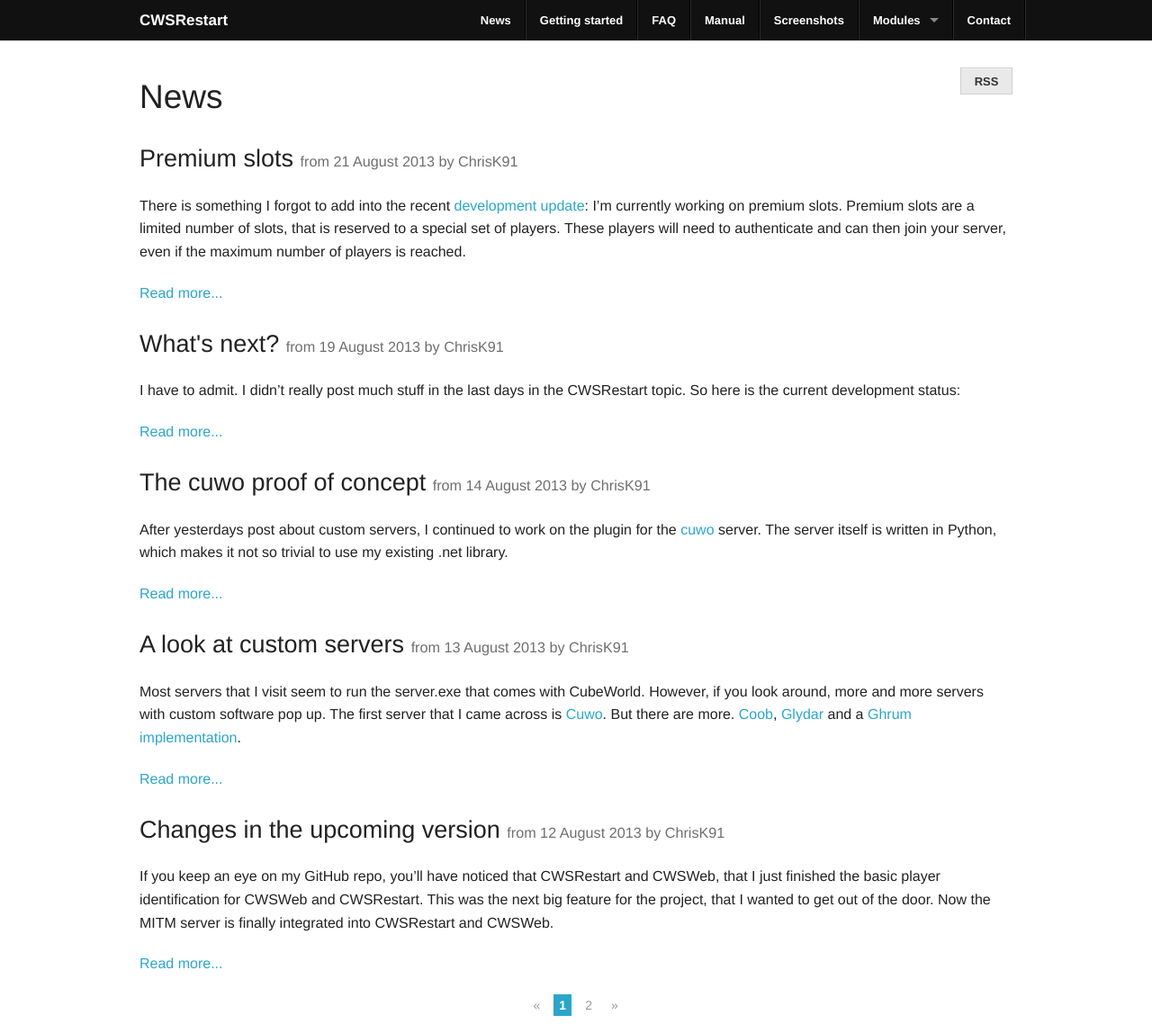
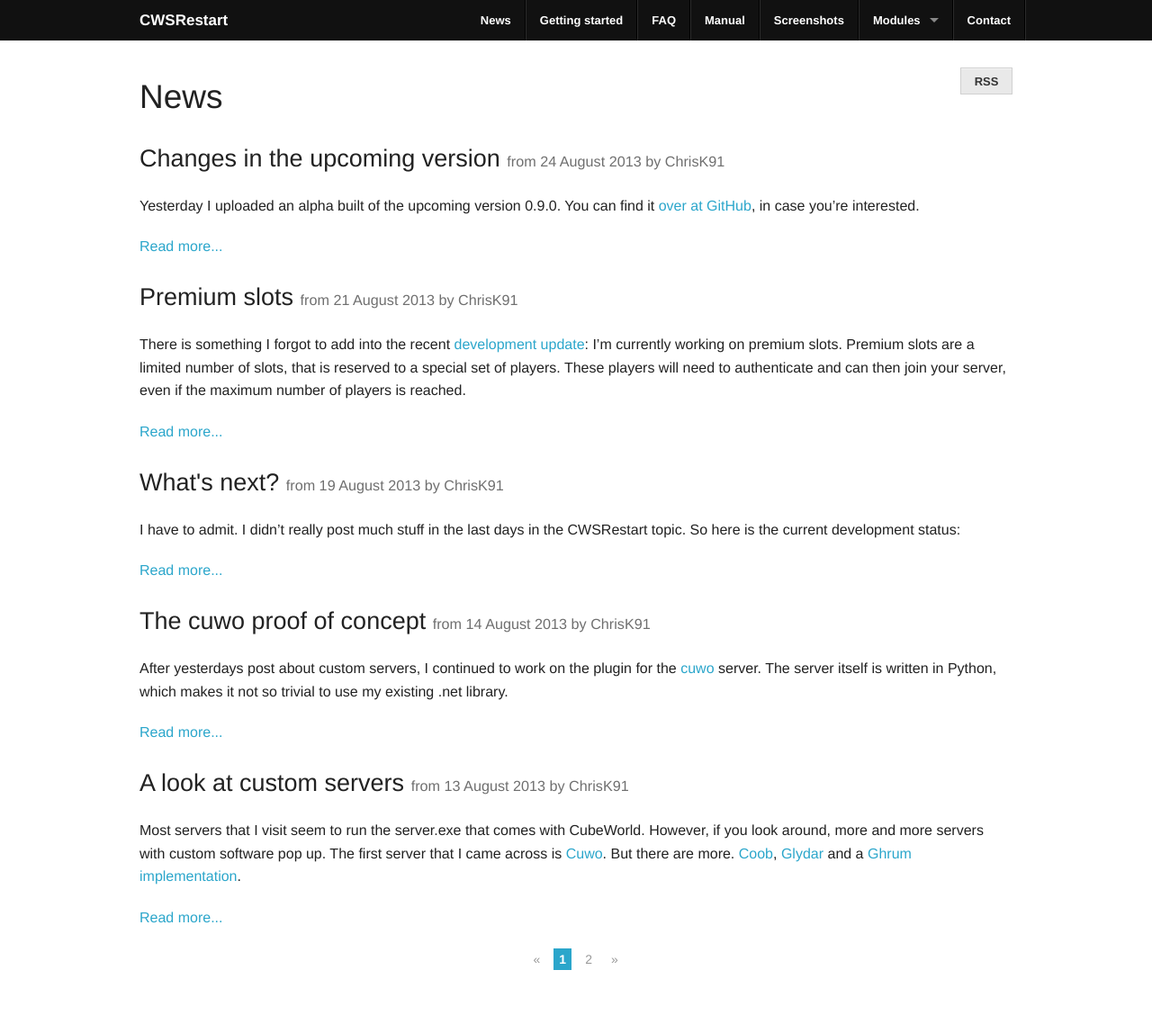
Before and after one commit to ChrisK91/CWSRestart, a Jekyll site: the page built from news/index.html, in a window 1280 px wide. Shown: the whole page at 90% size. Built offline with Jekyll 4.4.1, drawn with Linux system fonts in a browser that asks for light colours; the list of posts is cut into pages by our own code; comment, search, counter and statistics services are not loaded; after the commit the page ends 1097 px from its top, so only the background shows below that; some of the changed lines change nothing that is shown.

Commit message:
News updated

```diff
--- /dev/null
+++ b/news/_posts/2013-08-24-Upcoming-version-0.9.md
@@ -0,0 +1,21 @@
+---
+layout: post
+author: chris
+title: Changes in the upcoming version
+---
+Yesterday I uploaded an alpha built of the upcoming version 0.9.0. You can find it [over at GitHub](https://github.com/ChrisK91/CWSRestart/releases/tag/v0.9.0-alpha), in case you're interested.
+
+The next version focuses more on the ascpects of the MITM server into the other tools. For instance, you'll be able to set a number of premium slots. Premium players can then login via CWSWeb and join your server, even if all regular slots are occupied.
+
+You can also let MITM enforce your blacklist and whitelist. If you decide to do so, CWSRestart doesn't require administrative privileges anymore (although kicking still runs through CWSRestart currently).
+
+Here is a more detailed changelog, if you are interested:
+
+    - Performance improvements in the IP Filter list
+    - Added ability to specify min and max HP
+    - Code documentation and refractoring, to increase readbility
+    - Rewrote the logging system for MITM
+        You can specify the logging level in the config file. An additional log is saved to disc.
+    - Added premium slots and authentication for premium players
+    - The CWSWeb index page is now using the layout.cshtml
+    - The statistics folder is now saved and restored when restarting CWSRestart.
--- a/news/index.html
+++ b/news/index.html
@@ -9,7 +9,7 @@
 {% assign author = site.authors[post.author] %}
 <div class="row">
     <div class="large-12 columns">
-        <h3>{{ post.title }} <small>from {{ post.date | date_to_long_string }} by {{ author.name }}</small></h3>
+        <h3><a href="{{ site.newsbase }}{{ post.url }}" style="color: #222222">{{ post.title }}</a> <small>from {{ post.date | date_to_long_string }} by {{ author.name }}</small></h3>
         <p>{{ post.excerpt | truncatewords: 150 }}</p>
         <p><a href="{{ site.newsbase }}{{ post.url }}">Read more...</a></p>
     </div>
```
